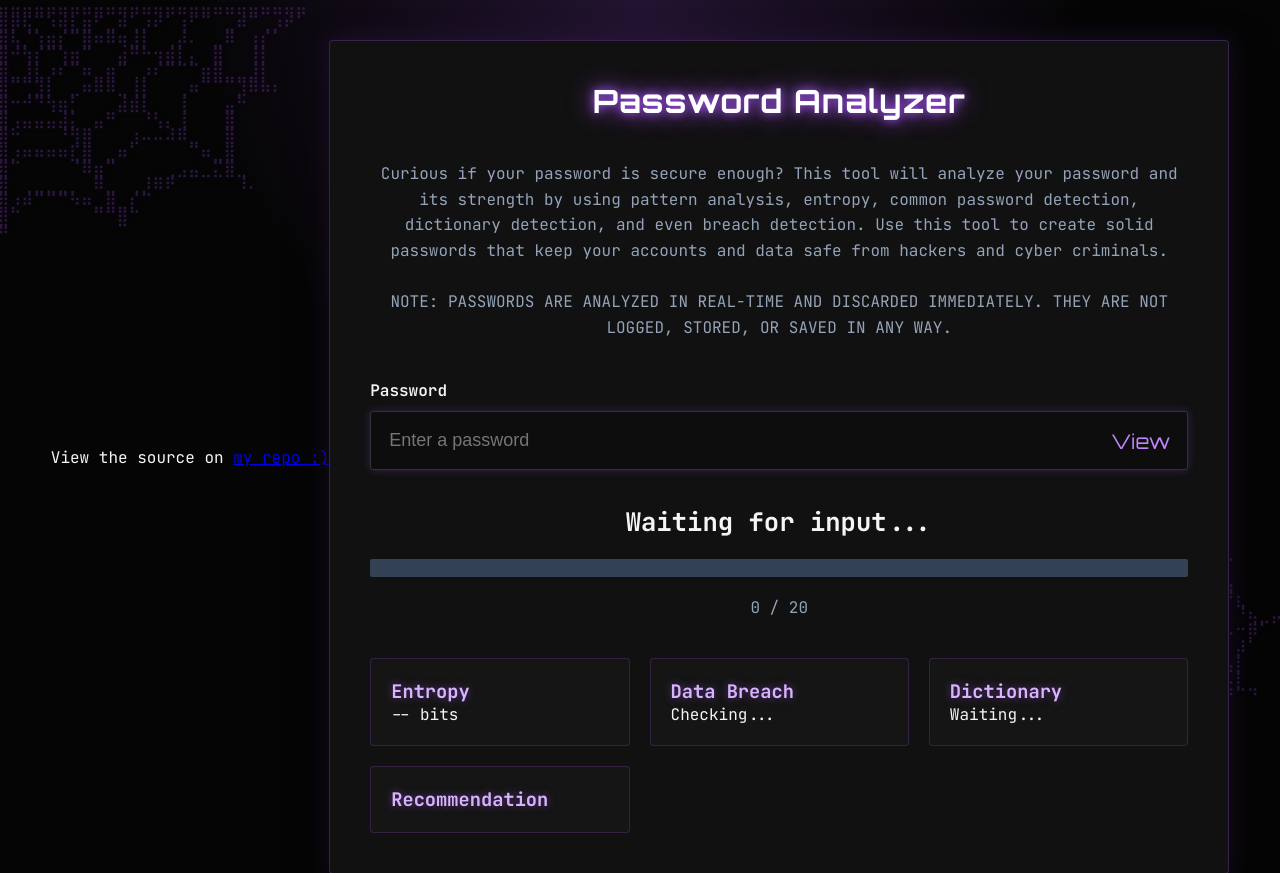
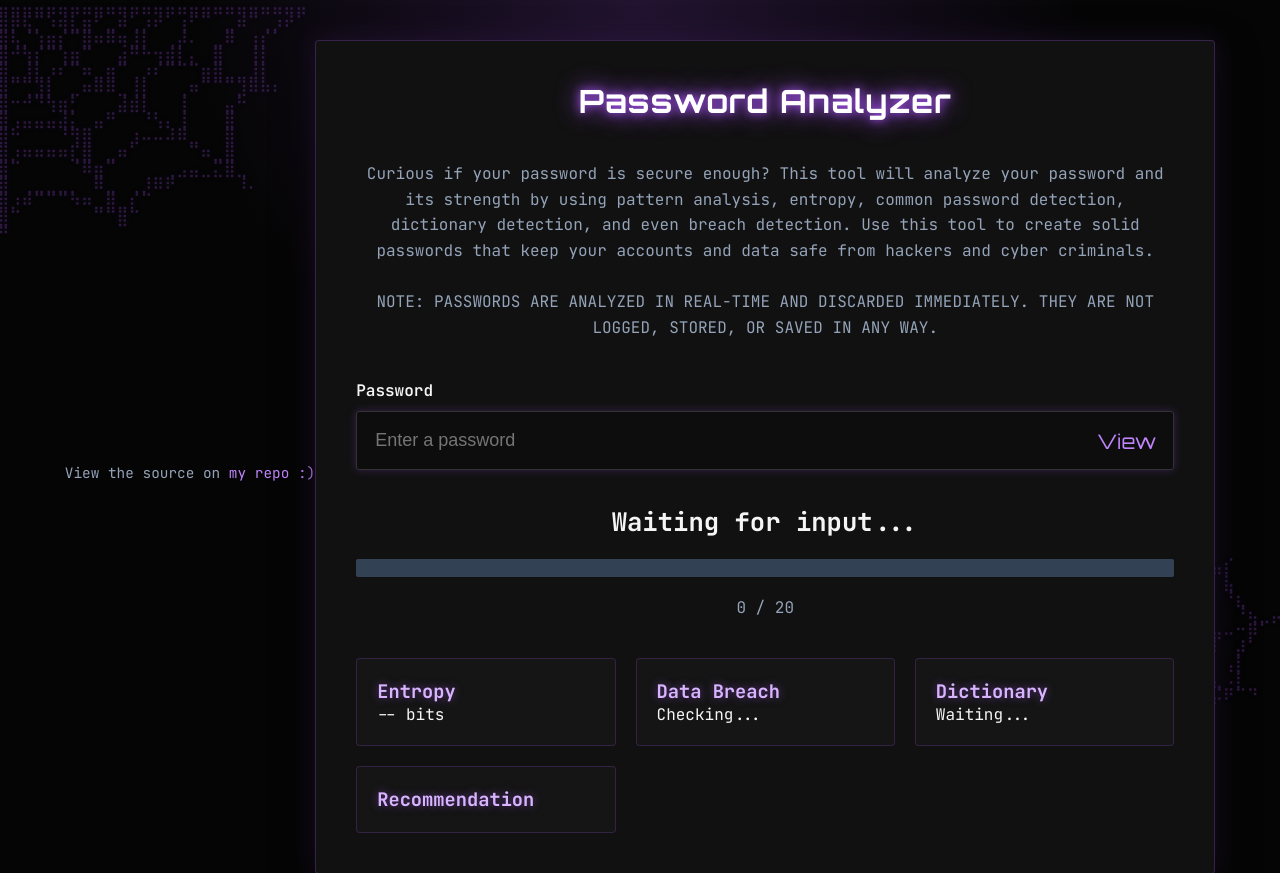
Before and after one commit to SharmSiv/my-cybersecurity-obsession, a Flask app: page / in a window 1280 px wide. Shown: the top 873 px of the page. Run offline with Flask 3, Linux system fonts and the light colour scheme; parts of the project's set-up code (start-up, migrations or seed data) failed here and were passed over.

Commit message:
Add favicon and Github footer

```diff
--- a/Password-Analyzer/static/style.css
+++ b/Password-Analyzer/static/style.css
@@ -337,3 +337,24 @@
 #feedback li{
 margin-bottom:8px;
 }
+
+.footer{
+margin-top:30px;
+text-align:center;
+color:#94a3b8;
+font-size:.9rem;
+}
+
+.footer a{
+color:#c084fc;
+text-decoration:none;
+transition:color .3s ease,
+	text-shadow .3s ease;
+}
+
+.footer a:hover{
+color:#fff;
+text-shadow:
+	0 0 8px #a855f7,
+	0 0 18px #a855f7;
+}
```
